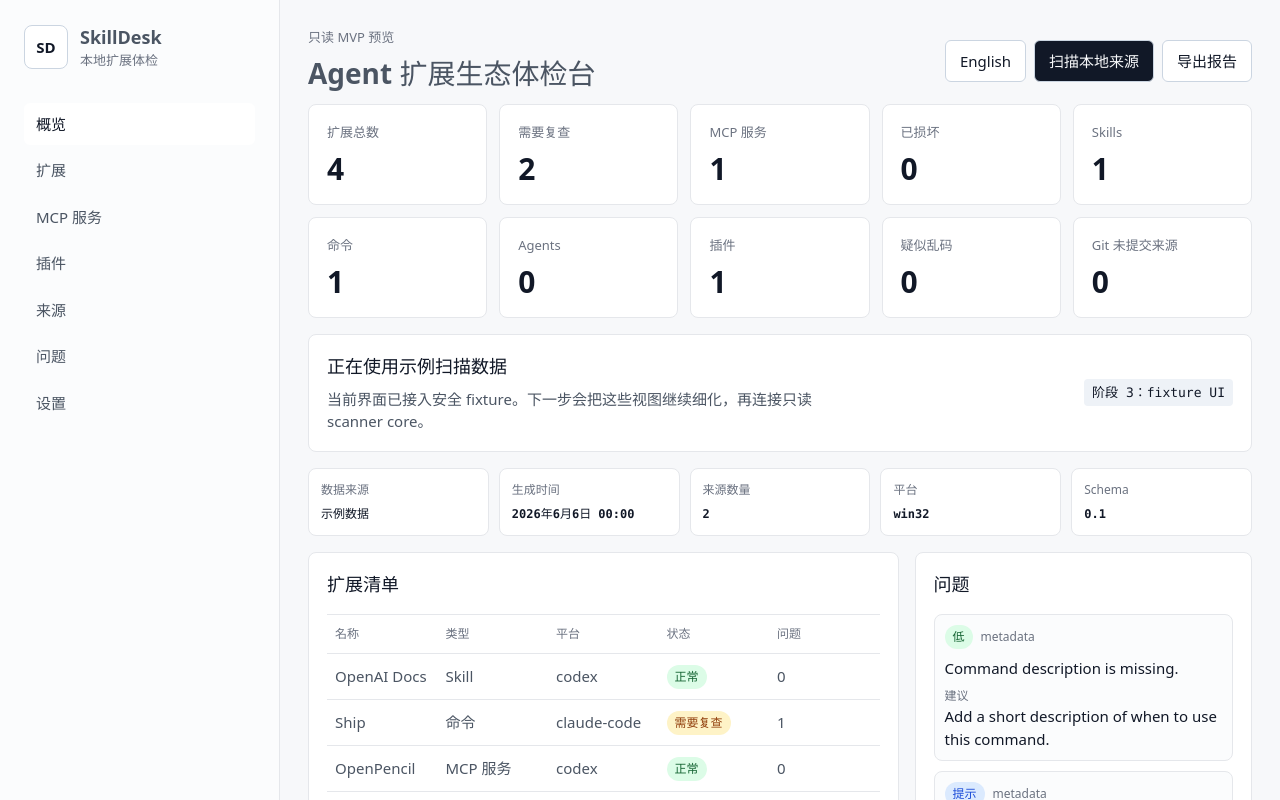
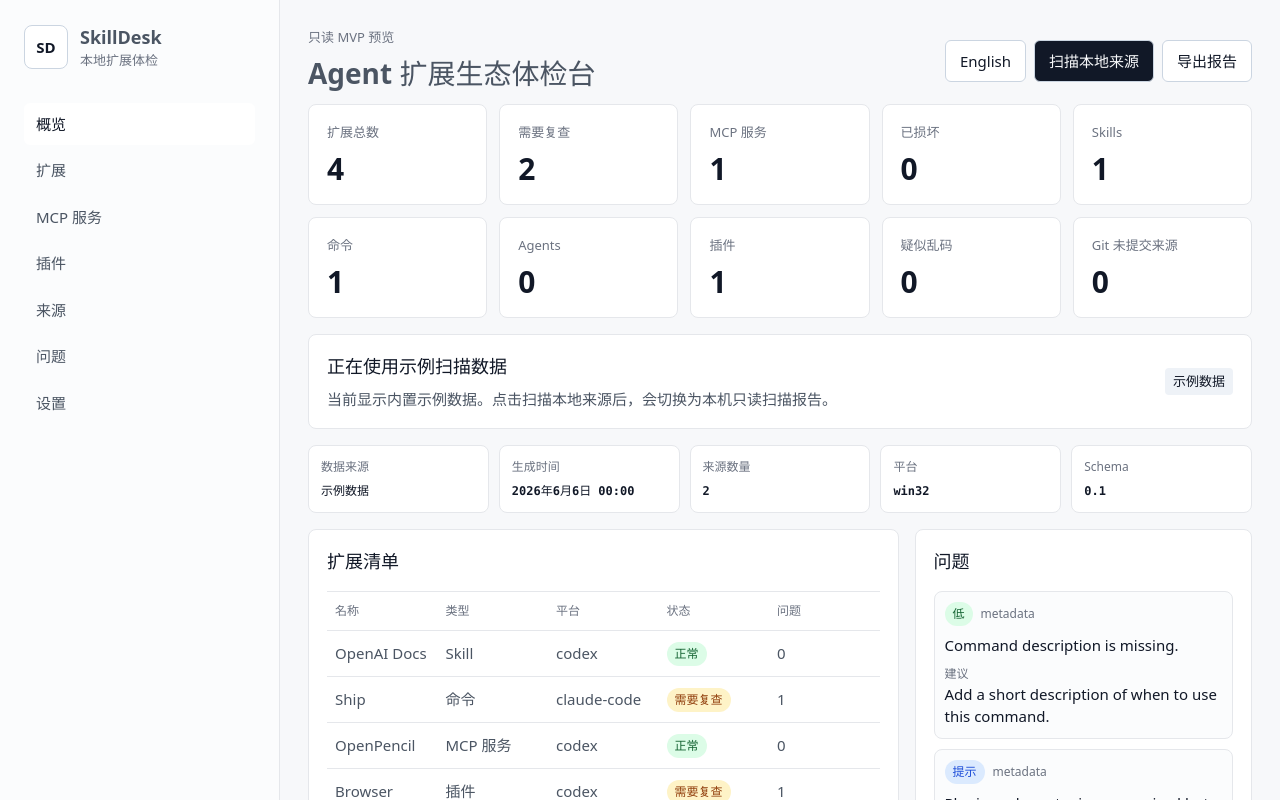
Before and after one commit to haodehaode378/skilldesk-project-brief, a React (Vite) app in the folder skilldesk/: page / in a window 1280 px wide. Shown: the top 800 px of the page. Built offline with nearby package versions, Linux system fonts and the light colour scheme.

Commit message:
docs: refresh current app state

```diff
--- a/skilldesk/src/app/i18n.ts
+++ b/skilldesk/src/app/i18n.ts
@@ -207,12 +207,12 @@ export const appCopy: Record<Locale, AppCopy> = {
       },
       panelTitle: '正在使用示例扫描数据',
       panelBody:
-        '当前界面已接入安全 fixture。下一步会把这些视图继续细化，再连接只读 scanner core。',
-      phaseTag: '阶段 3：fixture UI',
+        '当前显示内置示例数据。点击扫描本地来源后，会切换为本机只读扫描报告。',
+      phaseTag: '示例数据',
       localPanelTitle: '正在使用本机只读扫描数据',
       localPanelBody:
         '扫描器已读取默认 Skill 来源，只收集路径、数量、修改时间和基础元数据，不执行脚本或插件命令。',
-      localPhaseTag: '阶段 4：本机扫描',
+      localPhaseTag: '本机只读扫描',
       reportSummaryTitle: '报告摘要',
       reportSource: '数据来源',
       reportSourceFixture: '示例数据',
@@ -379,12 +379,12 @@ export const appCopy: Record<Locale, AppCopy> = {
       },
       panelTitle: 'Using fixture scan data',
       panelBody:
-        'This shell is now wired to safe fixture data. Next, the views will be refined before connecting the read-only scanner core.',
-      phaseTag: 'Phase 3: fixture UI',
+        'The built-in fixture report is currently shown. Scan local roots to switch to a read-only local report.',
+      phaseTag: 'Fixture data',
       localPanelTitle: 'Using local read-only scan data',
       localPanelBody:
         'The scanner reads default skill sources and collects paths, counts, mtimes, and basic metadata without executing scripts or plugin commands.',
-      localPhaseTag: 'Phase 4: local scan',
+      localPhaseTag: 'Local read-only scan',
       reportSummaryTitle: 'Report summary',
       reportSource: 'Data source',
       reportSourceFixture: 'Fixture data',
```
Also changed, not shown: 1 other file (tests, documents, lock files or other folders).
